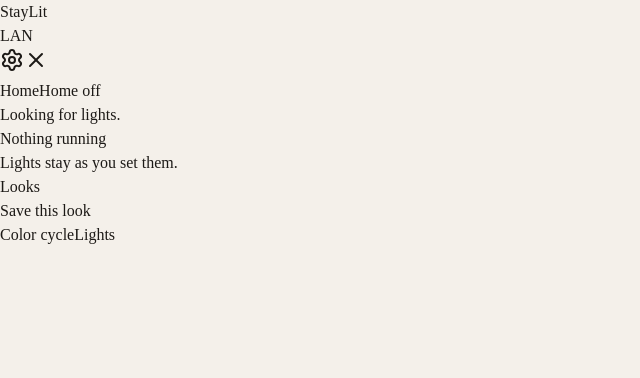
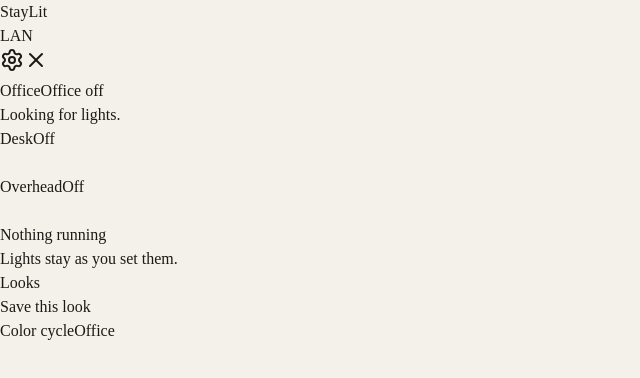
Before and after one commit to jaylamping/StayLit, a React (Vite) app in the folder ui/: page / in a window 1280 px wide. Shown: the top 378 px of the page, without its empty margins (0-640 px from the left). Built offline with nearby package versions, Linux system fonts and the light colour scheme.

Commit message:
Add Office rooms and groups, and cycle the open light.

```diff
--- a/ui/src/lib/devices.ts
+++ b/ui/src/lib/devices.ts
@@ -85,7 +85,7 @@ function applyDevice(light: Light, device: DeviceSnap): Light {
   };
 }
 
-export function lightsFromDevices(devices: DeviceSnap[]): Light[] {
+export function lightsFromDevices(devices: DeviceSnap[], roomId: string): Light[] {
   return devices
     .map((device) => {
       const saturation = device.color?.saturation ?? 0;
@@ -104,6 +104,7 @@ export function lightsFromDevices(devices: DeviceSnap[]): Light[] {
         kelvin: device.color?.kelvin ?? 3800,
         hue: device.color?.hue ?? 0,
         saturation,
+        roomId,
       };
       if (kind === "strip" && zones?.length) light.zones = zones;
       return light;
@@ -112,11 +113,16 @@ export function lightsFromDevices(devices: DeviceSnap[]): Light[] {
 }
 
 export function mergeDevices(lights: Light[], devices: DeviceSnap[]) {
-  if (devices.length === 0) return [];
-  const fresh = lightsFromDevices(devices);
-  const previous = new Map(lights.map((light) => [light.id, light]));
-  return fresh.map((light) => {
-    const prior = previous.get(light.id);
-    return prior ? applyDevice(prior, devices.find((device) => device.id === light.id) ?? { id: light.id }) : light;
+  if (devices.length === 0) return lights;
+  const seen = new Set<string>();
+  const next = lights.map((light) => {
+    const device = devices.find((item) => item.id === light.id);
+    if (!device) return light.offline ? light : { ...light, offline: true };
+    seen.add(light.id);
+    return applyDevice(light, device);
   });
+  for (const light of lightsFromDevices(devices, "office")) {
+    if (!seen.has(light.id)) next.push(light);
+  }
+  return next.sort((a, b) => a.name.localeCompare(b.name));
 }
--- a/ui/src/lib/remember.ts
+++ b/ui/src/lib/remember.ts
@@ -1,4 +1,4 @@
-import type { Light, Page, ThemeMode } from "@/store";
+import type { Group, Light, Page, Room, ThemeMode } from "@/store";
 
 const KEY = "staylit-window";
 
@@ -8,7 +8,35 @@ export type SavedWindow = {
   lookByRoom: Record<string, string | null>;
   theme: ThemeMode;
   lights: Light[];
+  rooms?: Room[];
+  groups?: Group[];
 };
+
+function roomsOf(value: unknown): Room[] | undefined {
+  if (!Array.isArray(value)) return undefined;
+  const rooms: Room[] = [];
+  for (const item of value) {
+    if (!item || typeof item !== "object") continue;
+    const room = item as Partial<Room>;
+    if (typeof room.id !== "string" || typeof room.name !== "string" || !Array.isArray(room.groupIds)) continue;
+    if (!room.groupIds.every((id) => typeof id === "string")) continue;
+    rooms.push({ id: room.id, name: room.name, groupIds: room.groupIds });
+  }
+  return rooms.length ? rooms : undefined;
+}
+
+function groupsOf(value: unknown): Group[] | undefined {
+  if (!Array.isArray(value)) return undefined;
+  const groups: Group[] = [];
+  for (const item of value) {
+    if (!item || typeof item !== "object") continue;
+    const group = item as Partial<Group>;
+    if (typeof group.id !== "string" || typeof group.name !== "string" || !Array.isArray(group.lightIds)) continue;
+    if (!group.lightIds.every((id) => typeof id === "string")) continue;
+    groups.push({ id: group.id, name: group.name, lightIds: group.lightIds });
+  }
+  return groups.length ? groups : undefined;
+}
 
 export function loadWindow(): SavedWindow | null {
   try {
@@ -22,6 +50,8 @@ export function loadWindow(): SavedWindow | null {
       lookByRoom: parsed.lookByRoom && typeof parsed.lookByRoom === "object" ? parsed.lookByRoom : {},
       theme: parsed.theme === "light" || parsed.theme === "dark" ? parsed.theme : "system",
       lights: parsed.lights.filter((light) => light && typeof light.id === "string" && typeof light.name === "string"),
+      rooms: roomsOf(parsed.rooms),
+      groups: groupsOf(parsed.groups),
     };
   } catch {
     return null;
--- a/ui/src/roster.tsx
+++ b/ui/src/roster.tsx
@@ -117,6 +117,8 @@ function RoomMenu({ roomName, onOff }: { roomName: string; onOff: () => void })
     return state.groups.find((group) => group.id === page.groupId)?.name ?? null;
   });
   const setRoom = useOffice((state) => state.setRoom);
+  const hasLiving = useOffice((state) => state.rooms.some((room) => room.id === "living"));
+  const addLivingRoom = useOffice((state) => state.addLivingRoom);
   return (
     <>
       <div className="flex items-center gap-2 px-1.5 pb-2">
@@ -142,6 +144,17 @@ function RoomMenu({ roomName, onOff }: { roomName: string; onOff: () => void })
               {names[index]}
             </Button>
           ))}
+          {hasLiving ? null : (
+            <Button
+              variant="quiet"
+              onClick={() => {
+                addLivingRoom();
+                setOpen(false);
+              }}
+            >
+              Add Living room
+            </Button>
+          )}
         </div>
       ) : null}
     </>
@@ -162,19 +175,37 @@ export const Roster = memo(function Roster() {
     }),
   );
   const notice = useOffice((state) => (state.notice?.scope === roomId ? state.notice.message : null));
-  const looking = useOffice((state) => state.lights.length === 0);
+  const roomCount = useOffice((state) => state.lights.filter((light) => light.roomId === state.roomId).length);
+  const anyLights = useOffice((state) => state.lights.length > 0);
+  const looseIds = useOffice(
+    useShallow((state) => {
+      if (state.page.kind === "group") return [];
+      const room = state.rooms.find((item) => item.id === state.roomId);
+      const taken = new Set(
+        state.groups.filter((group) => room?.groupIds.includes(group.id)).flatMap((group) => group.lightIds),
+      );
+      return state.lights.filter((light) => light.roomId === state.roomId && !taken.has(light.id)).map((light) => light.id);
+    }),
+  );
   const openRoom = useOffice((state) => state.openRoom);
   const roomOff = useOffice((state) => state.roomOff);
   return (
     <aside className="w-[360px] shrink-0 overflow-auto border-r border-border px-2.5 py-3">
       <RoomMenu roomName={roomName} onOff={roomOff} />
       {notice ? <p className="px-2 text-[11px] text-foreground">{notice}</p> : null}
-      {looking ? <p className="px-2 text-sm text-muted">Looking for lights.</p> : null}
-      {looking
-        ? null
-        : groupIds.map((id) => (
-            <GroupBlock key={id} groupId={id} />
+      {roomCount === 0 ? (
+        <p className="px-2 text-sm text-muted">{anyLights ? "No lights in this room." : "Looking for lights."}</p>
+      ) : null}
+      {groupIds.map((id) => (
+        <GroupBlock key={id} groupId={id} />
+      ))}
+      {looseIds.length ? (
+        <ul className="pt-2">
+          {looseIds.map((id) => (
+            <LightRow key={id} id={id} />
           ))}
+        </ul>
+      ) : null}
       {pageKind === "group" ? (
         <Button variant="quiet" className="mt-3 px-2" onClick={() => openRoom()}>
           All of {roomName}
--- a/ui/src/stage.tsx
+++ b/ui/src/stage.tsx
@@ -3,7 +3,7 @@ import { useShallow } from "zustand/react/shallow";
 import { Button } from "@/components/ui/button";
 import { Card } from "@/components/ui/card";
 import { Slider } from "@/components/ui/slider";
-import { useOffice, type Light } from "@/store";
+import { cycleSelection, useOffice, type Light } from "@/store";
 
 function lightMeta(light: Light) {
   if (light.offline) return "Offline";
@@ -25,6 +25,16 @@ const LightCard = memo(function LightCard({ id }: { id: string }) {
   const light = useOffice((state) => state.lights.find((item) => item.id === id) ?? null);
   const notice = useOffice((state) => (state.notice?.scope === id ? state.notice.message : null));
   const setBrightness = useOffice((state) => state.setBrightness);
+  const roomIds = useOffice(useShallow((state) => state.rooms.map((room) => room.id)));
+  const roomNames = useOffice(useShallow((state) => state.rooms.map((room) => room.name)));
+  const groupIds = useOffice(useShallow((state) => state.rooms.find((room) => room.id === light?.roomId)?.groupIds ?? []));
+  const groupNames = useOffice(useShallow((state) => {
+    const ids = state.rooms.find((room) => room.id === light?.roomId)?.groupIds ?? [];
+    return ids.map((id) => state.groups.find((group) => group.id === id)?.name ?? id);
+  }));
+  const groupId = useOffice((state) => state.groups.find((group) => group.lightIds.includes(id))?.id ?? null);
+  const assignRoom = useOffice((state) => state.assignRoom);
+  const assignGroup = useOffice((state) => state.assignGroup);
   if (!light) return null;
   return (
     <Card className="mt-5 max-w-[440px]">
@@ -40,6 +50,25 @@ const LightCard = memo(function LightCard({ id }: { id: string }) {
           onValueChange={(value) => setBrightness(light.id, value)}
         />
       </div>
+      <div className="mt-3 flex flex-wrap gap-1">
+        {roomIds.map((roomId, index) => (
+          <Button key={roomId} variant={roomId === light.roomId ? "solid" : "quiet"} onClick={() => assignRoom(light.id, roomId)}>
+            {roomNames[index]}
+          </Button>
+        ))}
+      </div>
+      {groupIds.length ? (
+        <div className="mt-2 flex flex-wrap gap-1">
+          <Button variant={groupId === null ? "solid" : "quiet"} onClick={() => assignGroup(light.id, null)}>
+            No group
+          </Button>
+          {groupIds.map((item, index) => (
+            <Button key={item} variant={groupId === item ? "solid" : "quiet"} onClick={() => assignGroup(light.id, item)}>
+              {groupNames[index]}
+            </Button>
+          ))}
+        </div>
+      ) : null}
     </Card>
   );
 });
@@ -101,16 +130,8 @@ export const Stage = memo(function Stage() {
   const lookIds = useOffice(useShallow((state) => state.looks.filter((look) => look.roomId === state.roomId).map((look) => look.id)));
   const otherRoom = useOffice((state) => (state.effect && state.effect.roomId !== state.roomId ? state.rooms.find((room) => room.id === state.effect?.roomId)?.name ?? null : null));
   const setRoom = useOffice((state) => state.setRoom);
-  const cycleTarget = useOffice((state) => {
-    const room = state.rooms.find((item) => item.id === state.roomId);
-    const group = state.groups.find((item) => item.id === room?.groupIds[0]);
-    return group?.name ?? "Lights";
-  });
-  const showGradient = useOffice((state) => {
-    const room = state.rooms.find((item) => item.id === state.roomId);
-    const ids = state.groups.filter((group) => room?.groupIds.includes(group.id)).flatMap((group) => group.lightIds);
-    return state.lights.some((light) => ids.includes(light.id) && light.kind === "strip");
-  });
+  const cycleTarget = useOffice((state) => cycleSelection(state).target);
+  const showGradient = useOffice((state) => state.lights.some((light) => light.roomId === state.roomId && light.kind === "strip"));
   const startCycle = useOffice((state) => state.startCycle);
   const startGradient = useOffice((state) => state.startGradient);
   const stopEffect = useOffice((state) => state.stopEffect);
--- a/ui/src/store.ts
+++ b/ui/src/store.ts
@@ -16,6 +16,7 @@ export type Light = {
   hue?: number;
   saturation?: number;
   zones?: string[];
+  roomId: string;
 };
 
 export type Group = { id: string; name: string; lightIds: string[] };
@@ -41,9 +42,10 @@ export type Effect = {
 } | null;
 export type Notice = { scope: string; message: string } | null;
 
-const rooms: Room[] = [{ id: "home", name: "Home", groupIds: ["lights"] }];
-
-const groups: Group[] = [{ id: "lights", name: "Lights", lightIds: [] }];
+const officeRoom: Room = { id: "office", name: "Office", groupIds: ["desk", "overhead"] };
+const deskGroup: Group = { id: "desk", name: "Desk", lightIds: [] };
+const overheadGroup: Group = { id: "overhead", name: "Overhead", lightIds: [] };
+const sampleIds = new Set(["desk", "monitor", "shelf", "ceiling", "rear", "strip", "floor", "table"]);
 
 const looks: Look[] = [];
 
@@ -73,6 +75,9 @@ type OfficeState = {
   startCycle: () => void;
   startGradient: () => void;
   stopEffect: () => void;
+  addLivingRoom: () => void;
+  assignRoom: (lightId: string, roomId: string) => void;
+  assignGroup: (lightId: string, groupId: string | null) => void;
 };
 
 function patch(lights: Light[], ids: string[], on: boolean) {
@@ -92,24 +97,49 @@ function snapshot(state: OfficeState) {
     lookByRoom: state.lookByRoom,
     theme: state.theme,
     lights: state.lights,
+    rooms: state.rooms,
+    groups: state.groups,
   };
+}
+
+function layout(saved: ReturnType<typeof loadWindow>) {
+  const savedRooms = saved?.rooms;
+  const office = savedRooms?.find((room) => room.id === "office");
+  const kept =
+    office && office.groupIds.includes("desk") && office.groupIds.includes("overhead") && saved?.groups
+      ? { rooms: savedRooms, groups: saved.groups }
+      : null;
+  const rooms = kept?.rooms ?? [officeRoom];
+  const groups = kept?.groups ?? [deskGroup, overheadGroup];
+  const withDesk = groups.some((group) => group.id === "desk") ? groups : [deskGroup, ...groups];
+  const withOverhead = withDesk.some((group) => group.id === "overhead") ? withDesk : [...withDesk, overheadGroup];
+  return { rooms, groups: withOverhead };
 }
 
 function opened() {
   const saved = loadWindow();
-  const fallback = rooms[0];
-  if (!fallback) throw new Error("Office is missing");
-  const room = rooms.find((item) => item.id === saved?.roomId) ?? fallback;
+  const { rooms, groups } = layout(saved);
+  const room = rooms.find((item) => item.id === saved?.roomId) ?? rooms.find((item) => item.id === "office") ?? rooms[0];
+  if (!room) throw new Error("Office is missing");
   let page: Page = saved?.page ?? { kind: "room" };
   if (page.kind === "group" && !room.groupIds.includes(page.groupId)) page = { kind: "room" };
-  const lookByRoom: Record<string, string | null> = { home: null, ...saved?.lookByRoom };
+  const lookByRoom: Record<string, string | null> = { office: null, ...saved?.lookByRoom };
+  const lights = (saved?.lights ?? [])
+    .filter((light) => !sampleIds.has(light.id))
+    .map((light) => ({
+      ...light,
+      live: light.live === true,
+      roomId: rooms.some((item) => item.id === light.roomId) ? light.roomId : "office",
+    }));
   return {
     roomId: room.id,
     page,
     lookByRoom,
     selectedLookId: lookByRoom[room.id] ?? null,
     theme: saved?.theme ?? "system",
-    lights: [],
+    lights,
+    rooms,
+    groups,
   };
 }
 
@@ -125,8 +155,6 @@ async function sendLive(live: boolean, run: () => Promise<unknown>) {
 
 export const useOffice = create<OfficeState>((set, get) => ({
   ...opened(),
-  rooms,
-  groups,
   looks,
   selectedLightId: null,
   effect: null,
@@ -265,7 +293,7 @@ export const useOffice = create<OfficeState>((set, get) => ({
   roomOff: () => {
     const room = get().rooms.find((item) => item.id === get().roomId);
     if (!room) return;
-    const ids = get().groups.filter((group) => room.groupIds.includes(group.id)).flatMap((group) => group.lightIds);
+    const ids = get().lights.filter((light) => light.roomId === room.id).map((light) => light.id);
     const previous = get().lights.filter((light) => ids.includes(light.id)).map((light) => ({ id: light.id, on: light.on }));
     set({
       lights: patch(get().lights, ids, false),
@@ -285,22 +313,26 @@ export const useOffice = create<OfficeState>((set, get) => ({
   },
   startCycle: () => {
     const roomId = get().roomId;
-    const room = get().rooms.find((item) => item.id === roomId);
-    const group = get().groups.find((item) => item.id === room?.groupIds[0]);
-    const lightIds = group?.lightIds ?? [];
+    const selection = cycleSelection(get());
+    if (selection.lightIds.length === 0) return;
     const previous = get().effect;
-    const effect: Effect = { name: "Color cycle", target: group?.name ?? "Lights", accent: "#e39a45", roomId, lightIds, kind: "color-cycle" };
-    set({ effect, selectedLightId: null, notice: null });
-    const live = get().lights.find((light) => lightIds.includes(light.id) && light.live && !light.offline);
-    if (!live) return;
-    void lifx("effects.start", { kind: "color-cycle", deviceId: live.id }).catch((err: unknown) => {
+    const effect: Effect = {
+      name: "Color cycle",
+      target: selection.target,
+      accent: "#e39a45",
+      roomId,
+      lightIds: selection.lightIds,
+      kind: "color-cycle",
+    };
+    set({ effect, notice: null });
+    void lifx("effects.start", { kind: "color-cycle", deviceIds: selection.lightIds }).catch((err: unknown) => {
       set({ effect: previous, notice: { scope: "effect", message: messageOf(err) } });
     });
   },
   startGradient: () => {
     const roomId = get().roomId;
     const previous = get().effect;
-    const strip = get().lights.find((light) => light.kind === "strip" && light.live && !light.offline);
+    const strip = get().lights.find((light) => light.roomId === roomId && light.kind === "strip" && light.live && !light.offline);
     if (!strip) return;
     const effect: Effect = {
       name: "Moving gradient",
@@ -310,7 +342,7 @@ export const useOffice = create<OfficeState>((set, get) => ({
       lightIds: [strip.id],
       kind: "moving-gradient",
     };
-    set({ effect, selectedLightId: null, notice: null });
+    set({ effect, notice: null });
     void lifx("effects.start", {
       kind: "moving-gradient",
       deviceId: strip.id,
@@ -330,6 +362,31 @@ export const useOffice = create<OfficeState>((set, get) => ({
       set({ effect: previous, notice: { scope: "effect", message: messageOf(err) } });
     });
   },
+  addLivingRoom: () => {
+    if (get().rooms.some((room) => room.id === "living")) return;
+    set({ rooms: [...get().rooms, { id: "living", name: "Living room", groupIds: [] }] });
+  },
+  assignRoom: (lightId, roomId) => {
+    const light = get().lights.find((item) => item.id === lightId);
+    const room = get().rooms.find((item) => item.id === roomId);
+    if (!light || !room || light.roomId === roomId) return;
+    set({
+      lights: get().lights.map((item) => (item.id === lightId ? { ...item, roomId } : item)),
+      groups: get().groups.map((group) => ({ ...group, lightIds: group.lightIds.filter((id) => id !== lightId) })),
+    });
+  },
+  assignGroup: (lightId, groupId) => {
+    const light = get().lights.find((item) => item.id === lightId);
+    if (!light) return;
+    const room = get().rooms.find((item) => item.id === light.roomId);
+    if (groupId && !room?.groupIds.includes(groupId)) return;
+    set({
+      groups: get().groups.map((group) => {
+        const lightIds = group.lightIds.filter((id) => id !== lightId);
+        return group.id === groupId ? { ...group, lightIds: [...lightIds, lightId] } : { ...group, lightIds };
+      }),
+    });
+  },
 }));
 
 let persistTimer: ReturnType<typeof setTimeout> | undefined;
@@ -344,7 +401,32 @@ useOffice.subscribe((state) => {
   }, 200);
 });
 
-function effectFromStatus(status: { running?: boolean; kind?: string; deviceId?: string | null }, roomId: string): Effect {
+export function cycleSelection(state: {
+  lights: Light[];
+  rooms: Room[];
+  groups: Group[];
+  roomId: string;
+  page: Page;
+  selectedLightId: string | null;
+}) {
+  const room = state.rooms.find((item) => item.id === state.roomId);
+  const inRoom = (id: string) => state.lights.find((light) => light.id === id && light.roomId === state.roomId && light.live && !light.offline);
+  if (state.selectedLightId) {
+    const selected = state.lights.find((light) => light.id === state.selectedLightId && light.roomId === state.roomId);
+    if (!selected || !selected.live || selected.offline) return { target: selected?.name ?? "Light", lightIds: [] as string[] };
+    return { target: selected.name, lightIds: [selected.id] };
+  }
+  const page = state.page;
+  if (page.kind === "group") {
+    const group = state.groups.find((item) => item.id === page.groupId);
+    const lightIds = (group?.lightIds ?? []).filter((id) => inRoom(id));
+    return { target: group?.name ?? "Group", lightIds };
+  }
+  const lightIds = state.lights.filter((light) => light.roomId === state.roomId && light.live && !light.offline).map((light) => light.id);
+  return { target: room?.name ?? "Office", lightIds };
+}
+
+function effectFromStatus(status: { running?: boolean; kind?: string; deviceId?: string | null; deviceIds?: string[] | null }, roomId: string): Effect {
   if (!status.running || !status.kind) return null;
   if (status.kind === "moving-gradient") {
     return {
@@ -356,12 +438,14 @@ function effectFromStatus(status: { running?: boolean; kind?: string; deviceId?:
       kind: "moving-gradient",
     };
   }
+  const lightIds = status.deviceIds?.length ? status.deviceIds : status.deviceId ? [status.deviceId] : [];
+  const named = lightIds.length === 1 ? useOffice.getState().lights.find((light) => light.id === lightIds[0])?.name : null;
   return {
     name: "Color cycle",
-    target: "Lights",
+    target: named ?? useOffice.getState().rooms.find((room) => room.id === roomId)?.name ?? "Office",
     accent: "#e39a45",
     roomId,
-    lightIds: status.deviceId ? [status.deviceId] : [],
+    lightIds,
     kind: "color-cycle",
   };
 }
@@ -369,13 +453,8 @@ function effectFromStatus(status: { running?: boolean; kind?: string; deviceId?:
 function showDiscovered(devices: DeviceSnap[]) {
   const current = useOffice.getState();
   const lights = mergeDevices(current.lights, devices);
-  const lightIds = lights.map((light) => light.id);
-  const selectedLightId = lightIds.includes(current.selectedLightId ?? "") ? current.selectedLightId : null;
-  useOffice.setState({
-    lights,
-    groups: current.groups.map((group) => (group.id === "lights" ? { ...group, lightIds } : group)),
-    selectedLightId,
-  });
+  const selectedLightId = lights.some((light) => light.id === current.selectedLightId) ? current.selectedLightId : null;
+  useOffice.setState({ lights, selectedLightId });
 }
 
 let discoveryWatch: ReturnType<typeof setInterval> | undefined;
```
Also changed, not shown: 2 other files (tests, documents, lock files or other folders).
